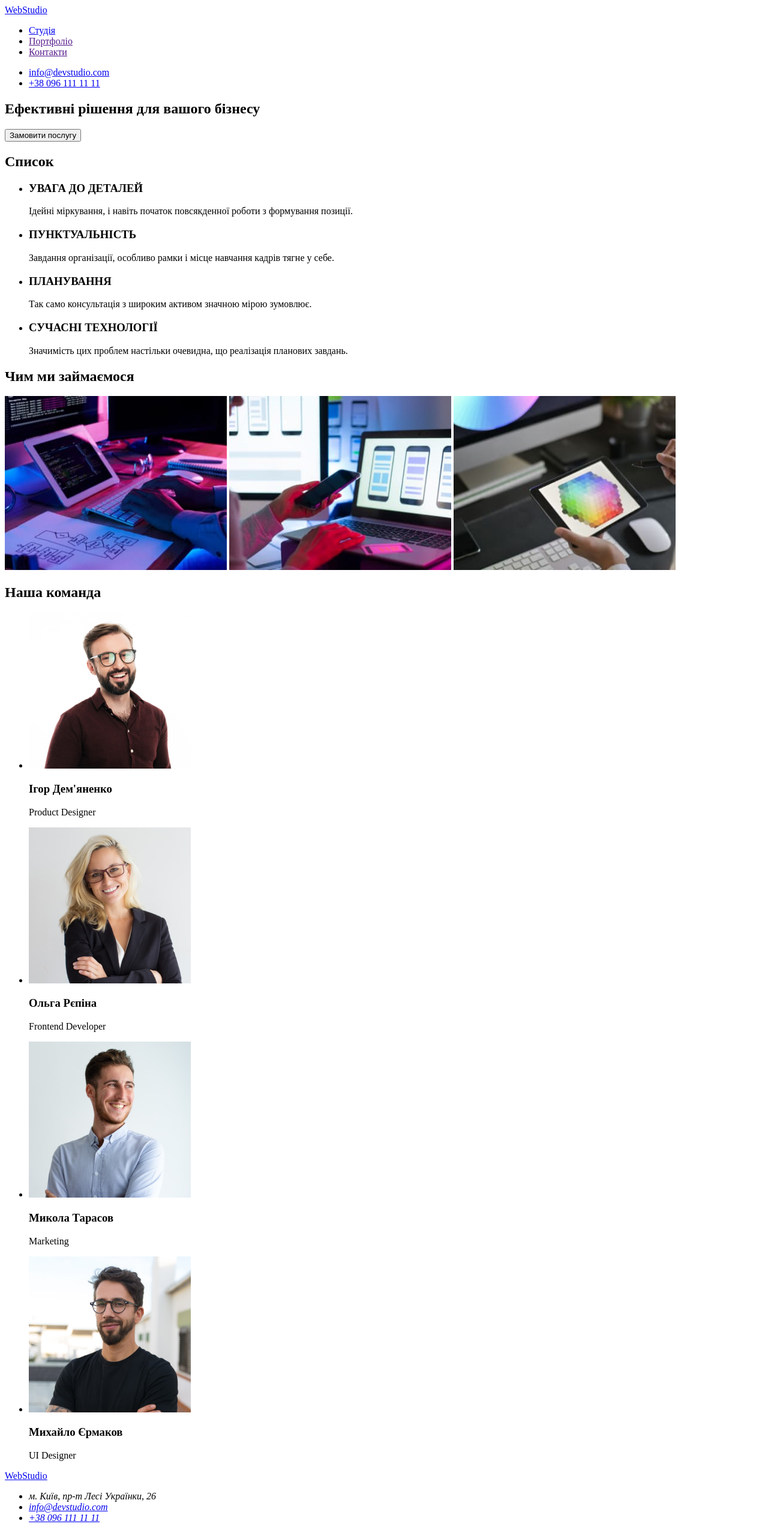
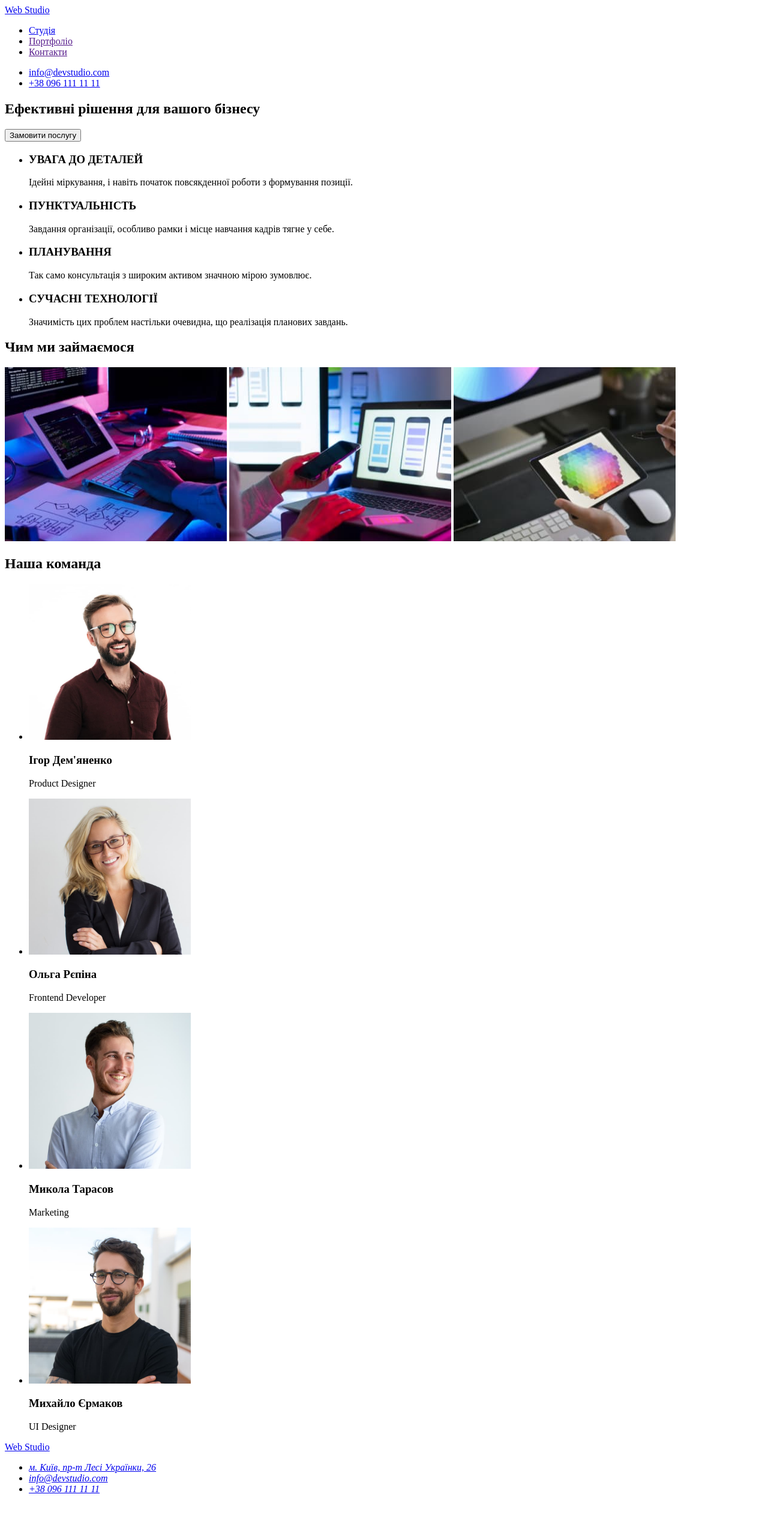
Before and after one commit to TanyaBushik/goit-markup-hw-01, a plain HTML site: page index.html in a window 1280 px wide. Shown: the whole page at 60% size. After the commit the page ends 2507 px from the top, so only its background shows below. Drawn offline with Linux system fonts and the light colour scheme.

Commit message:
finished index page

```diff
--- a/index.html
+++ b/index.html
@@ -9,7 +9,7 @@
 <body>
     <header>
      <nav>
-       <a href="index.html" class="link" target="_blank">WebStudio</a>
+       <a href="index.html" class="link" target="_blank">Web Studio</a>
         <ul>
             <li><a href="index.html" class="link">Студія</a></li>
             <li><a href="">Портфоліо</a></li>
@@ -28,7 +28,7 @@
         <button type="button">Замовити послугу</button>
         </section>
         <section>
-            <h2>Список</h2>
+            <h2 hidden>Список</h2>
            <ul>
             <li>
                 <h3>УВАГА ДО ДЕТАЛЕЙ</h3>
@@ -82,11 +82,11 @@
 </section>
     </main>
     <footer>
-       <a href="index.html" class="link" target="_blank">WebStudio</a>
+       <a href="index.html" class="link" target="_blank">Web Studio</a>
        <address>
         <ul>
-            <li>м. Київ, пр-т Лесі Українки, 26</li>
-            <li><a href="email:info@devstudio.com">info@devstudio.com</a></li>
+            <li><a href="https://goo.gl/maps/kqypcUHR1DSrL7YE8" target="_blank" rel="noopener nofollow noreferrer">м. Київ, пр-т Лесі Українки, 26</a></li>
+            <li><a href="mailto:info@devstudio.com">info@devstudio.com</a></li>
             <li><a href="tel:+380961111111">+38 096 111 11 11</a></li>
         </ul>
        </address>
```
